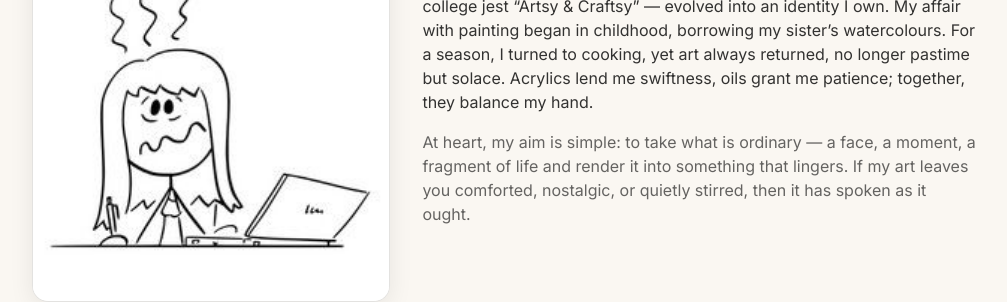
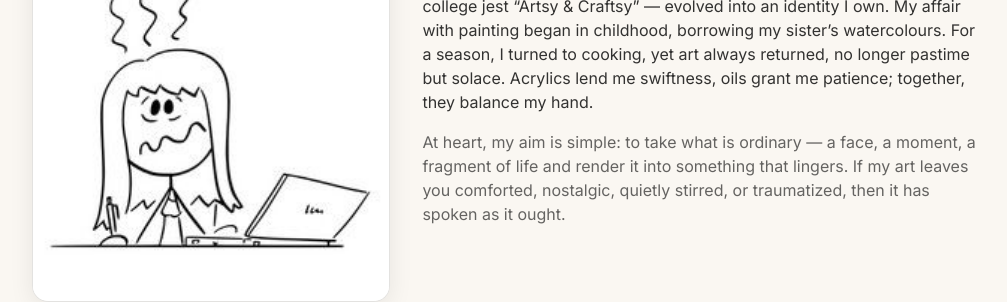
Before and after one commit to nabil-anis/artfsycraftfsy.com, a plain HTML site: page index.html in a window 1280 px wide. Shown: the part 1120-1422 px from the top of the page, without its empty margins (136-1143 px from the left). Drawn offline with nearby package versions, Linux system fonts and the light colour scheme.

Commit message:
Update index.html

```diff
--- a/index.html
+++ b/index.html
@@ -278,8 +278,8 @@
                 </p>
                 <p class="mt-4 text-sm sm:text-base text-black/60 dark:text-white/60 leading-relaxed">
                     At heart, my aim is simple: to take what is ordinary — a face, a moment, a fragment of life and
-                    render it into something that lingers. If my art leaves you comforted, nostalgic, or quietly
-                    stirred, then it has spoken as it ought.
+                    render it into something that lingers. If my art leaves you comforted, nostalgic, quietly
+                    stirred, or traumatized, then it has spoken as it ought.
                 </p>
             </div>
 
```
